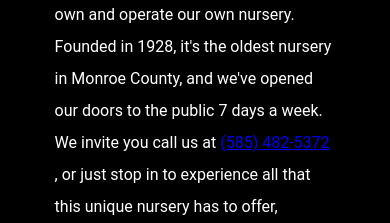
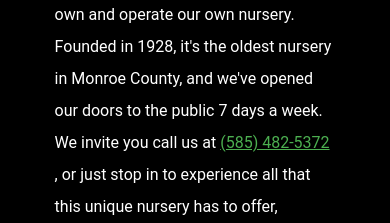
Before and after one commit to RocSites/cloverLawnLandscape-frontend, a React (Create React App) app: page / in a window 390 px wide. Shown: the part 5300-5523 px from the top of the page. Built offline with nearby package versions, Linux system fonts and the light colour scheme; no server answers; a web font is replaced by a local one.

Commit message:
added phone number color

```diff
--- a/src/components/Nursery.js
+++ b/src/components/Nursery.js
@@ -67,6 +67,9 @@ const withStyles = makeStyles(() => ({
             fontSize: "1rem;"
         }
     },
+    phoneText: {
+        color: "#4caf50"
+    }
 
 }));
 const Nursery = () => {
@@ -87,7 +90,7 @@ const Nursery = () => {
             <br/>
             <div className={classes.servicesDescriptionWrapper}>
                 <Typography className={classes.servicesParagraph}>
-                    We realized long ago that the only way to truly provide the very best landscaping services possible was to own and operate our own nursery. Founded in 1928, it's the oldest nursery in Monroe County, and we've opened our doors to the public 7 days a week. We invite you call us at <a href="tel:(585) 482-5372">(585) 482-5372</a> , or just stop in to experience all that this unique nursery has to offer, including:</Typography>
+                    We realized long ago that the only way to truly provide the very best landscaping services possible was to own and operate our own nursery. Founded in 1928, it's the oldest nursery in Monroe County, and we've opened our doors to the public 7 days a week. We invite you call us at <a className={classes.phoneText} href="tel:(585) 482-5372">(585) 482-5372</a> , or just stop in to experience all that this unique nursery has to offer, including:</Typography>
             </div>
 
             <div className={classes.servicesListWrapper}>
```
